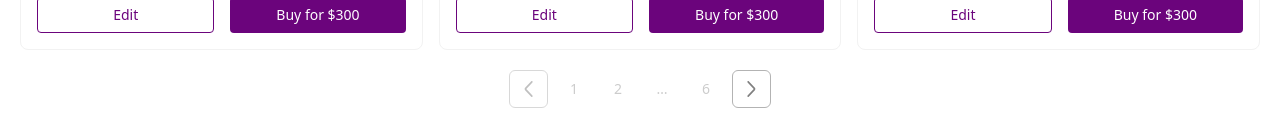
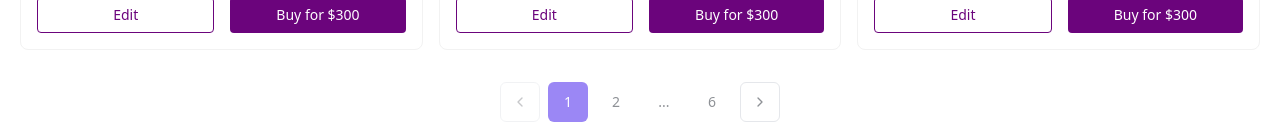
Before and after one commit to AliHassanHub/template-category, a React (Vite) app: page / in a window 1280 px wide. Shown: the part 1449-1588 px from the top of the page. Built offline with nearby package versions, Linux system fonts and the light colour scheme.

Commit message:
Refactor: Update pagination component
Update the pagination component to match the provided design.

```diff
--- a/src/components/books/Pagination.tsx
+++ b/src/components/books/Pagination.tsx
@@ -1,4 +1,6 @@
+
 import React from "react";
+import { ChevronLeft, ChevronRight } from "lucide-react";
 
 interface PaginationProps {
   currentPage: number;
@@ -23,21 +25,23 @@ export const Pagination: React.FC<PaginationProps> = ({
           <button
             key={i}
             onClick={() => onPageChange(i)}
-            className={`w-9 h-9 text-[#CCC] text-sm font-normal leading-5 cursor-pointer bg-white rounded-md ${
-              currentPage === i ? "text-[#6B047C]" : ""
-            }`}
+            className={`w-10 h-10 text-[#8E9196] text-sm font-medium leading-5 rounded-md transition-colors
+              ${currentPage === i
+                ? "bg-[#9b87f5] text-white"
+                : "bg-white hover:bg-gray-50"
+              }`}
           >
             {i}
-          </button>,
+          </button>
         );
       } else if (i === currentPage - 2 || i === currentPage + 2) {
         pages.push(
           <div
             key={i}
-            className="w-9 h-9 text-[#CCC] text-sm font-normal leading-5 bg-white rounded-[46px] flex items-center justify-center"
+            className="w-10 h-10 text-[#8E9196] text-sm font-medium leading-5 bg-white rounded-md flex items-center justify-center"
           >
-            …
-          </div>,
+            ...
+          </div>
         );
       }
     }
@@ -45,24 +49,13 @@ export const Pagination: React.FC<PaginationProps> = ({
   };
 
   return (
-    <div className="flex justify-center items-center gap-2 mt-5">
+    <div className="flex justify-center items-center gap-2 mt-8">
       <button
         onClick={() => onPageChange(currentPage - 1)}
         disabled={currentPage === 1}
-        className="flex justify-center items-center border cursor-pointer bg-white p-2 rounded-md border-solid border-[#B3B3B3] disabled:opacity-50"
+        className="w-10 h-10 flex justify-center items-center border bg-white rounded-md border-gray-200 disabled:opacity-50 disabled:cursor-not-allowed hover:bg-gray-50"
       >
-        <svg
-          width="21"
-          height="20"
-          viewBox="0 0 21 20"
-          fill="none"
-          xmlns="http://www.w3.org/2000/svg"
-        >
-          <path
-            d="M7.09753 11.1423C6.49353 10.5006 6.49353 9.49952 7.09753 8.85777L13.2267 2.34557C13.5421 2.01043 14.0695 1.99445 14.4046 2.30988C14.7398 2.62531 14.7558 3.1527 14.4403 3.48785L8.3112 10L14.4403 16.5122C14.7558 16.8474 14.7398 17.3748 14.4046 17.6902C14.0695 18.0056 13.5421 17.9897 13.2267 17.6545L7.09753 11.1423Z"
-            fill="#808080"
-          />
-        </svg>
+        <ChevronLeft className="w-4 h-4 text-[#8E9196]" />
       </button>
 
       {renderPageNumbers()}
@@ -70,20 +63,9 @@ export const Pagination: React.FC<PaginationProps> = ({
       <button
         onClick={() => onPageChange(currentPage + 1)}
         disabled={currentPage === totalPages}
-        className="flex justify-center items-center border cursor-pointer bg-white p-2 rounded-md border-solid border-[#B3B3B3] disabled:opacity-50"
+        className="w-10 h-10 flex justify-center items-center border bg-white rounded-md border-gray-200 disabled:opacity-50 disabled:cursor-not-allowed hover:bg-gray-50"
       >
-        <svg
-          width="21"
-          height="20"
-          viewBox="0 0 21 20"
-          fill="none"
-          xmlns="http://www.w3.org/2000/svg"
-        >
-          <path
-            d="M13.9028 11.1423C14.5068 10.5006 14.5068 9.49952 13.9028 8.85777L7.77366 2.34557C7.45823 2.01043 6.93084 1.99445 6.59569 2.30988C6.26055 2.62531 6.24457 3.1527 6.56 3.48785L12.6891 10L6.56 16.5122C6.24457 16.8474 6.26055 17.3748 6.59569 17.6902C6.93084 18.0056 7.45824 17.9897 7.77367 17.6545L13.9028 11.1423Z"
-            fill="#808080"
-          />
-        </svg>
+        <ChevronRight className="w-4 h-4 text-[#8E9196]" />
       </button>
     </div>
   );
```
